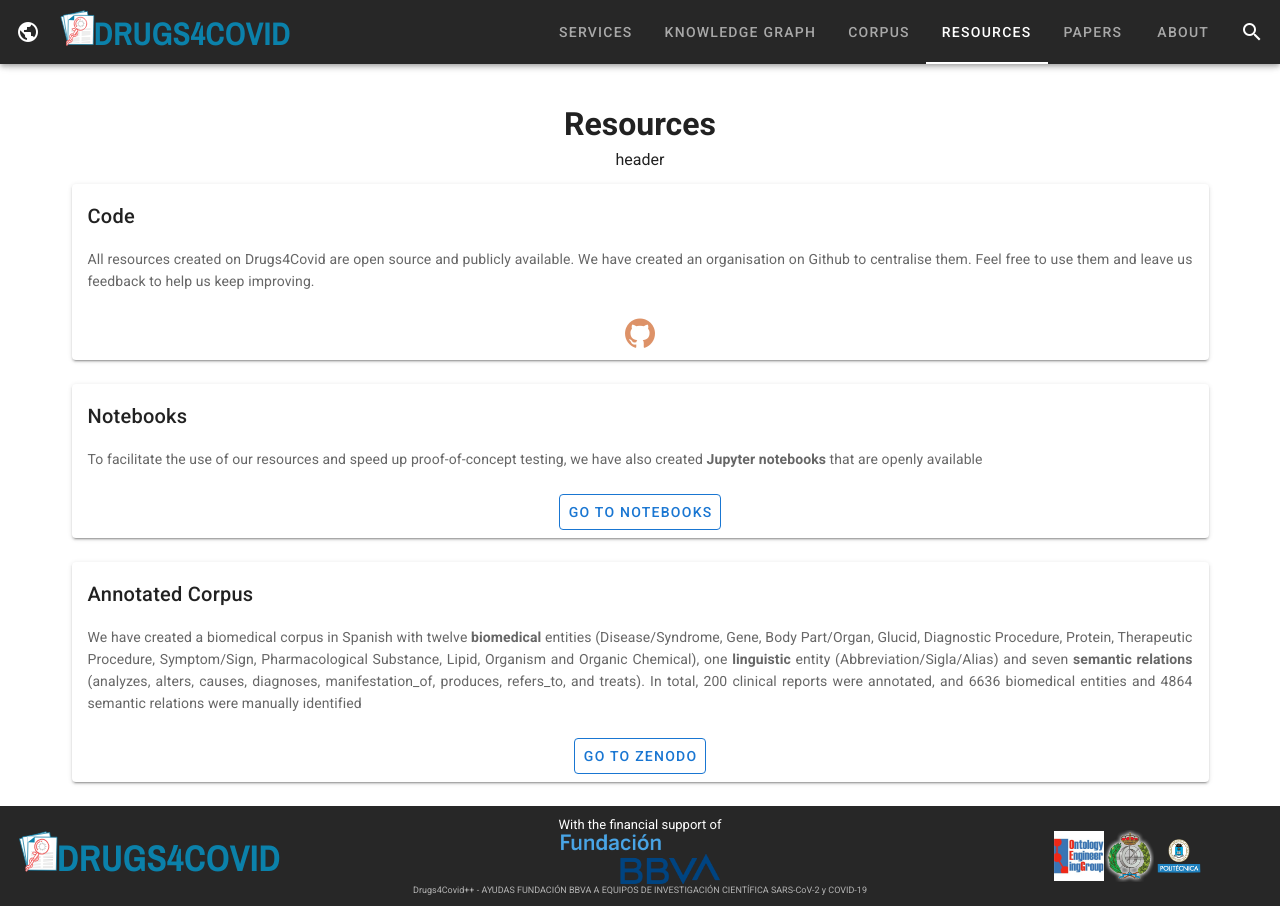
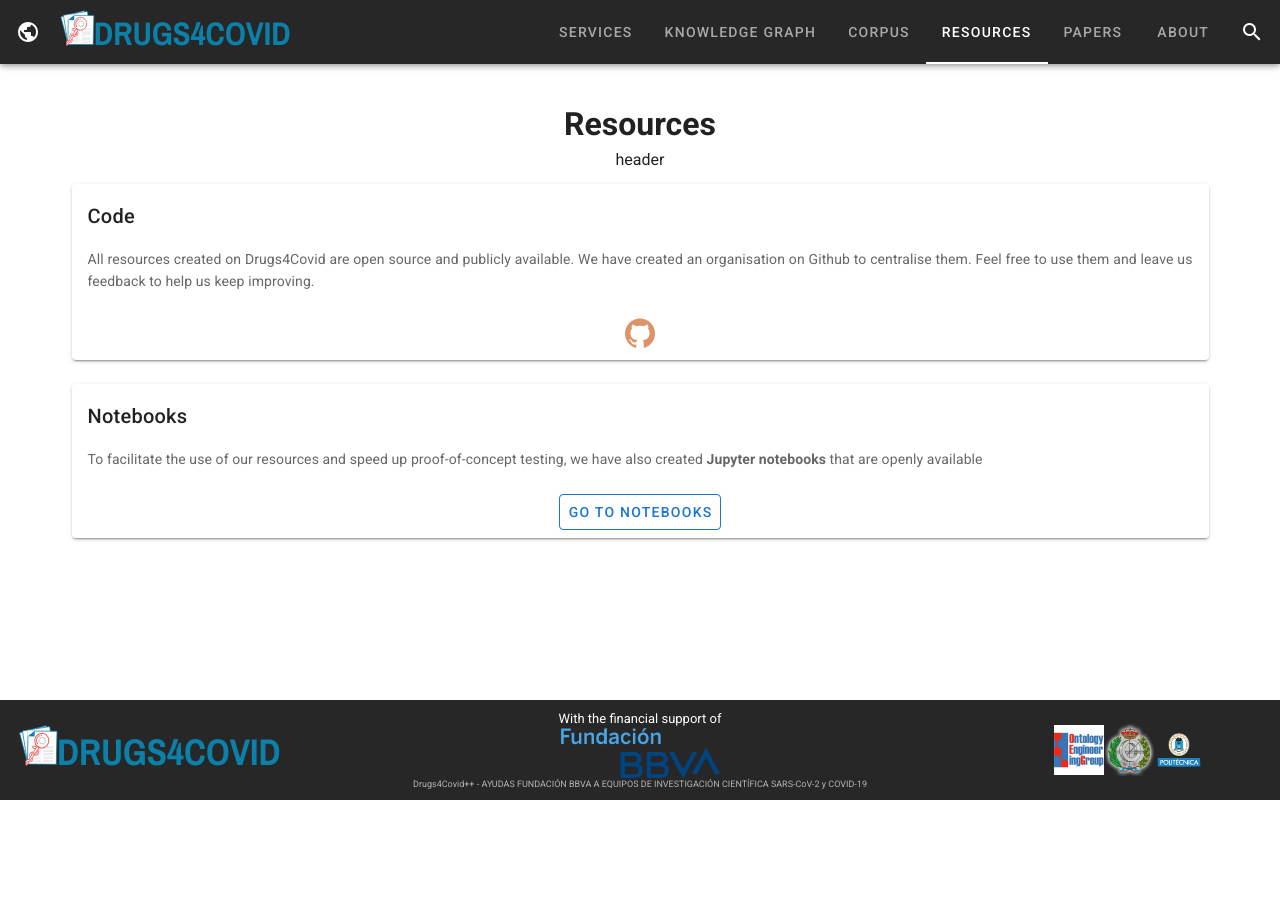
Before and after one commit to drugs4covid/web, a Vue app: page /resources in a window 1280 px wide. After the commit the page ends 800 px from the top, so only its background shows below. Built offline with nearby package versions, Linux system fonts and the light colour scheme.

Commit message:
Issue #46: Moved annotated corpus

```diff
--- a/src/components/NavbarComponent.vue
+++ b/src/components/NavbarComponent.vue
@@ -183,6 +183,10 @@ export default {
             to: "keyQ",
             href: store.state.links.d4c.keyQ
           },
+          {
+            label: "title.annotatedCorpus",
+            to: "annotated-corpus",
+          },
         ]
       },
       {
@@ -197,10 +201,6 @@ export default {
           {
             label: "title.jupiterNotebooks",
             to: "notebooks",
-          },
-          {
-            label: "title.annotatedCorpus",
-            to: "annotated-corpus",
           },
         ]
       },
--- a/src/router/index.js
+++ b/src/router/index.js
@@ -95,6 +95,11 @@ const routes = [
     component: ExternalLinkView
   },
   {
+    path: '/corpus/annotated-corpus',
+    name: 'annotated-corpus',
+    component: ExternalLinkView
+  },
+  {
     path: '/resources',
     name: 'resources',
     component: ResourcesView
@@ -108,11 +113,6 @@ const routes = [
     path: '/resources/notebooks',
     name: 'notebooks',
     component: NotebooksView
-  },
-  {
-    path: '/resources/annotated-corpus',
-    name: 'annotated-corpus',
-    component: ExternalLinkView
   },
   {
     path: '/papers',
--- a/src/views/CorpusView.vue
+++ b/src/views/CorpusView.vue
@@ -36,7 +36,7 @@
                 </v-col>
               </v-card-actions>
 
-              <v-card-actions v-else-if="card.to==='keyQ'">
+              <v-card-actions v-else-if="['keyQ', 'annotatedCorpus'].includes(card.to)">
                 <v-spacer/>
                 <v-btn v-text="$t(card.btnText)"
                        :href="card.href"
@@ -73,7 +73,6 @@ export default {
     cardItems: [
       {
         title: "corpus.textSearch.title",
-        subtitle: "corpus.textSearch.subtitle",
         text: "corpus.textSearch.text",
         btnText: "corpus.textSearch.btnText",
         to: "text-search",
@@ -82,7 +81,6 @@ export default {
       },
       {
         title: "corpus.repository.title",
-        subtitle: "corpus.repository.subtitle",
         text: "corpus.repository.text",
         to: "repository",
         btnList: [
@@ -109,8 +107,14 @@ export default {
         ],
       },
       {
+        title: "resources.annotatedCorpus.title",
+        text: "resources.annotatedCorpus.text",
+        btnText: "resources.annotatedCorpus.btnText",
+        to: "annotatedCorpus",
+        href: null
+      },
+      {
         title: "corpus.keyQ.title",
-        subtitle: "corpus.keyQ.subtitle",
         text: "corpus.keyQ.text",
         btnText: "corpus.keyQ.btnText",
         to: "keyQ",
--- a/src/views/ResourcesView.vue
+++ b/src/views/ResourcesView.vue
@@ -23,15 +23,6 @@
                 <v-btn icon plain :href="card.href">
                   <v-icon large color="#c9510c">mdi-github</v-icon>
                 </v-btn>
-                <v-spacer/>
-              </v-card-actions>
-
-              <v-card-actions v-else-if="card.to==='annotatedCorpus'">
-                <v-spacer/>
-                <v-btn v-text="$t(card.btnText)"
-                       :href="card.href"
-                       color="primary" outlined
-                />
                 <v-spacer/>
               </v-card-actions>
 
@@ -74,13 +65,6 @@ export default {
         to: "notebooks",
         btnText: "resources.notebooks.btnText",
       },
-      {
-        title: "resources.annotatedCorpus.title",
-        text: "resources.annotatedCorpus.text",
-        btnText: "resources.annotatedCorpus.btnText",
-        to: "annotatedCorpus",
-        href: null
-      },
     ],
 
   })
```
